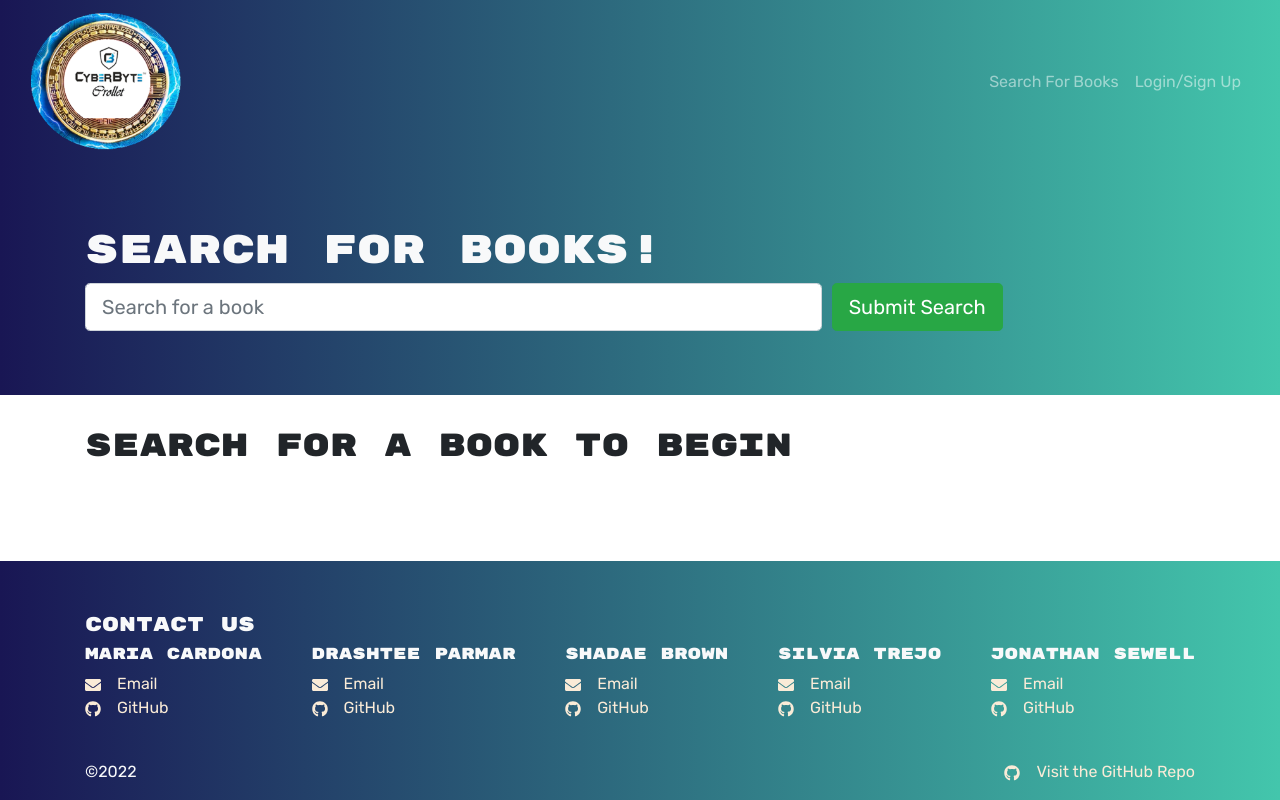
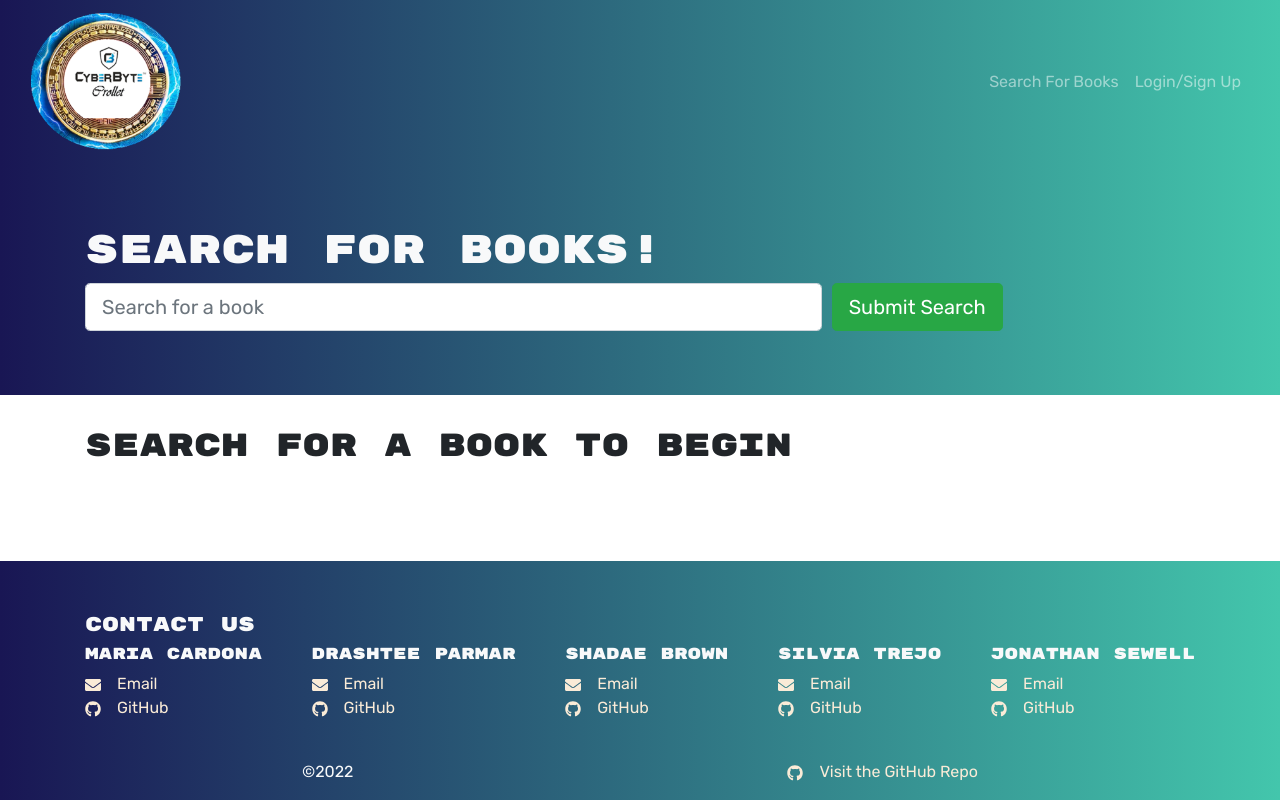
Before and after one commit to dparmar32/cyberByte_Crollet, a React (Create React App) app in the folder client/: page / in a window 1280 px wide. Built offline with nearby package versions, Linux system fonts and the light colour scheme.

Commit message:
footer style

```diff
--- a/client/src/components/Footer.js
+++ b/client/src/components/Footer.js
@@ -106,7 +106,7 @@ const AppFooter = () => {
                             </li>
                         </ul>
                     </div>
-                    <div className="d-flex justify-content-between">
+                    <div className="d-flex justify-content-around">
                         <p>&copy;{new Date().getFullYear()}</p>
                         <p>
                             <a className="footer-link" href="https://github.com/dparmar32/cyberByte_Crollet">
--- a/client/src/index.css
+++ b/client/src/index.css
@@ -25,6 +25,13 @@ h6 {
 
 }
 
+.gradient2 {
+  background: #000428;  /* fallback for old browsers */
+  background: -webkit-linear-gradient(to right, #004e92, #000428);  /* Chrome 10-25, Safari 5.1-6 */
+  background: linear-gradient(to right, #004e92, #000428); /* W3C, IE 10+/ Edge, Firefox 16+, Chrome 26+, Opera 12+, Safari 7+ */
+
+}
+
 
 .fluid {
   background-image: linear-gradient(-60deg, #16a085 0%, #f4d03f 100%);
```
